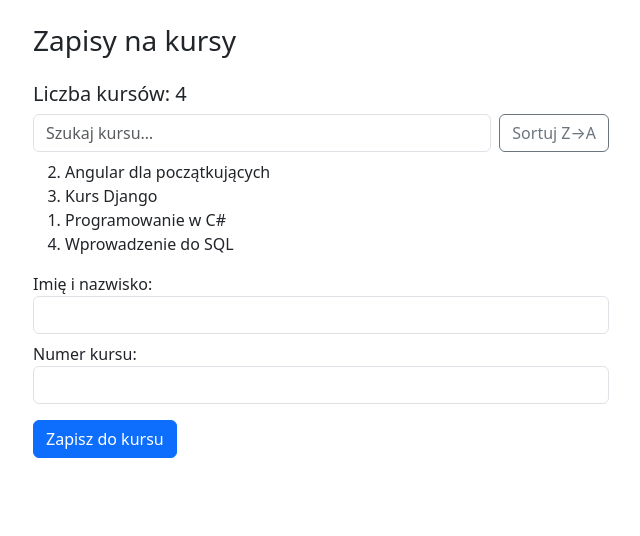
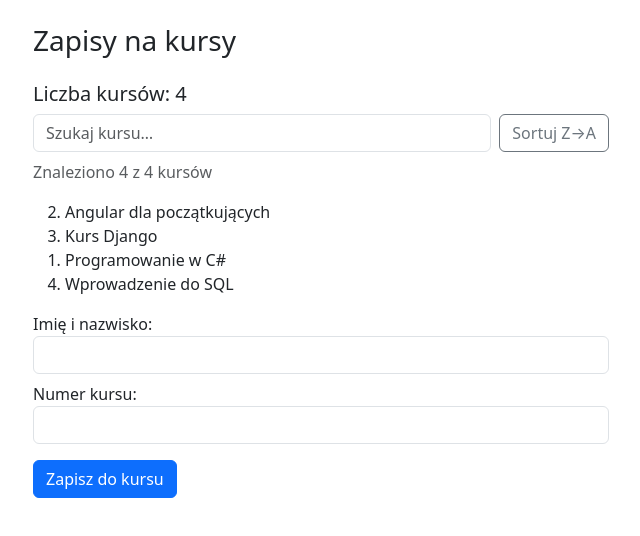
Before and after one commit to 661246/webowe, a React (Vite) app in the folder zadania/mb07/: page / in a window 1280 px wide. Shown: the top 536 px of the page, without its empty margins (319-959 px from the left). Built offline with nearby package versions, Linux system fonts and the light colour scheme.

Commit message:
MB7: licznik wynikow wyszukiwania

```diff
--- a/zadania/mb07/src/App.jsx
+++ b/zadania/mb07/src/App.jsx
@@ -60,6 +60,10 @@ function App() {
         </button>
       </div>
 
+      <p className="text-body-secondary">
+        Znaleziono {widoczne.length} z {kursy.length} kursów
+      </p>
+
       <ol>
         {widoczne.map(({ kurs, numer }) => (
           <li key={numer} value={numer}>{kurs}</li>
```
